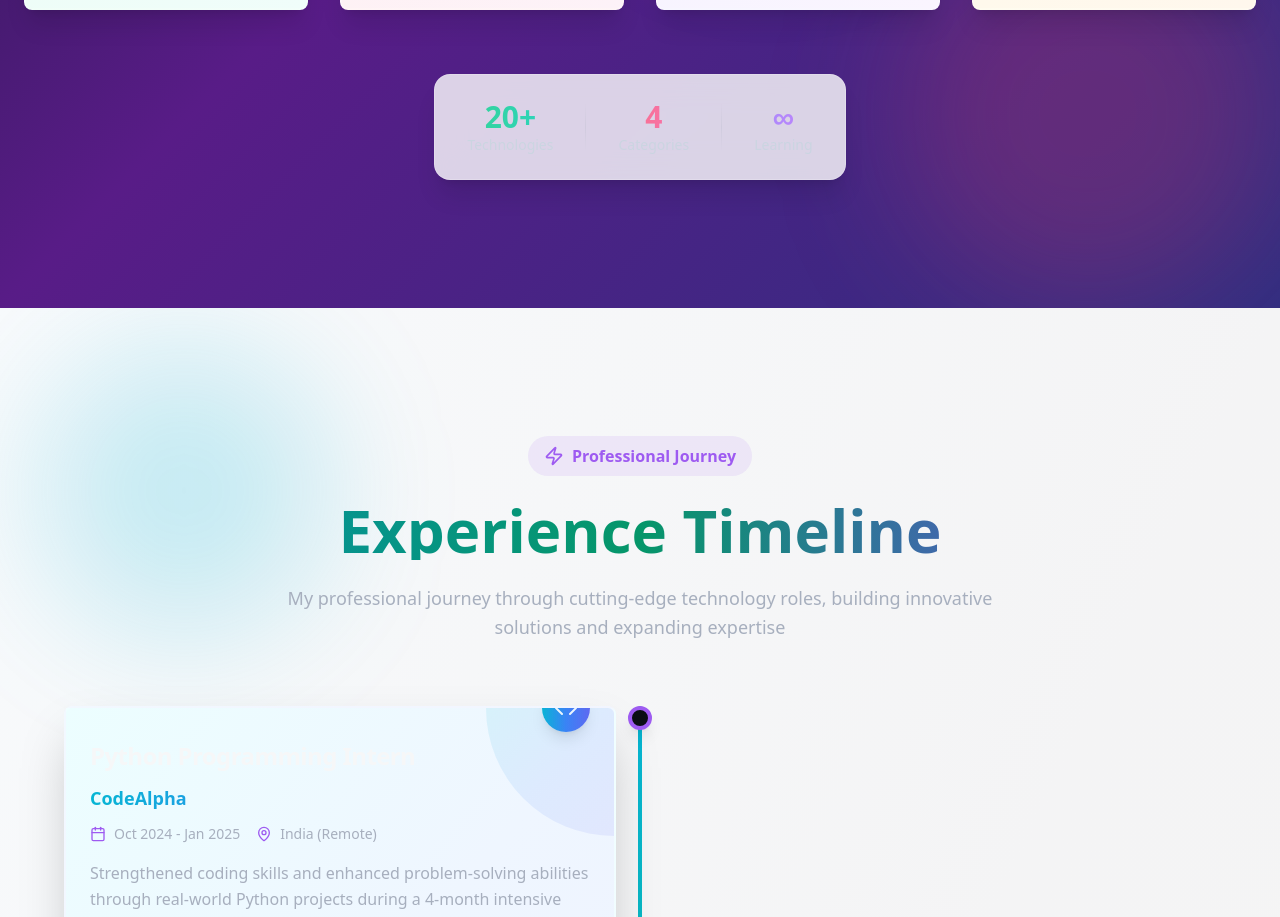
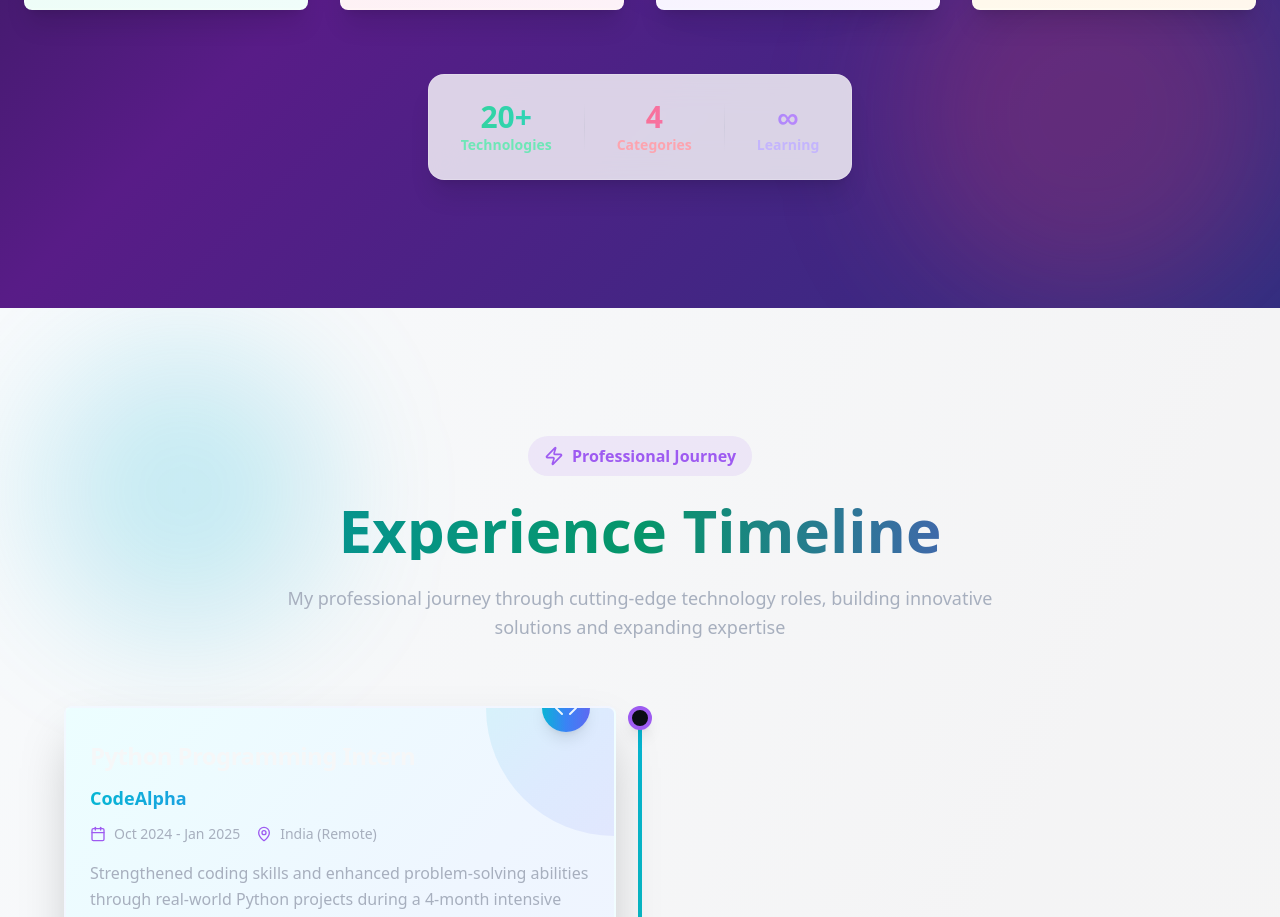
Before and after one commit to hammadfarooq-ai/hammad-farooq-portfolio, a React (Vite) app: page / in a window 1280 px wide. Shown: the part 3637-4554 px from the top of the page. Built offline with nearby package versions, Linux system fonts and the light colour scheme.

Commit message:
Update skills section colors
Applied gradient colors to the "20+ Technologies", "4 Categories", and "∞ Learning" text elements in the Skills & Expertise section to match the styling of individual skills.

```diff
--- a/src/components/Skills.tsx
+++ b/src/components/Skills.tsx
@@ -117,17 +117,17 @@ const Skills = () => {
           <div className="inline-flex items-center gap-8 bg-white/80 dark:bg-slate-800/80 backdrop-blur-lg rounded-2xl px-8 py-6 shadow-xl border border-white/20">
             <div className="text-center">
               <div className="text-3xl font-bold bg-gradient-to-r from-emerald-400 to-teal-400 bg-clip-text text-transparent">20+</div>
-              <div className="text-sm text-slate-300">Technologies</div>
+              <div className="text-sm text-emerald-300 font-semibold">Technologies</div>
             </div>
             <div className="w-px h-12 bg-gradient-to-b from-transparent via-muted-foreground/20 to-transparent"></div>
             <div className="text-center">
               <div className="text-3xl font-bold bg-gradient-to-r from-rose-400 to-pink-400 bg-clip-text text-transparent">4</div>
-              <div className="text-sm text-slate-300">Categories</div>
+              <div className="text-sm text-rose-300 font-semibold">Categories</div>
             </div>
             <div className="w-px h-12 bg-gradient-to-b from-transparent via-muted-foreground/20 to-transparent"></div>
             <div className="text-center">
               <div className="text-3xl font-bold bg-gradient-to-r from-violet-400 to-purple-400 bg-clip-text text-transparent">∞</div>
-              <div className="text-sm text-slate-300">Learning</div>
+              <div className="text-sm text-violet-300 font-semibold">Learning</div>
             </div>
           </div>
         </div>
```
